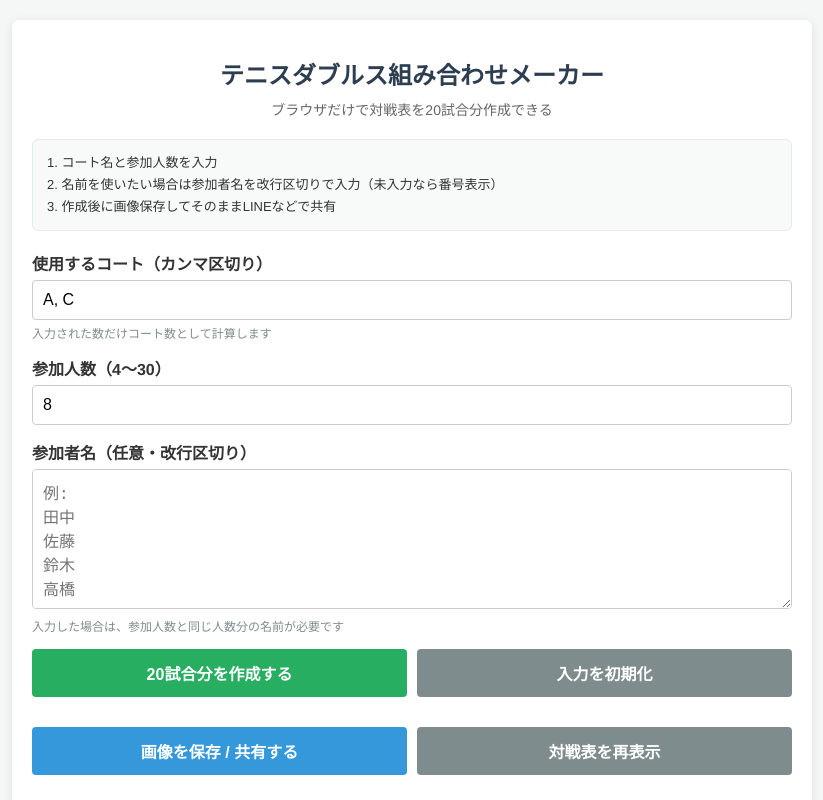
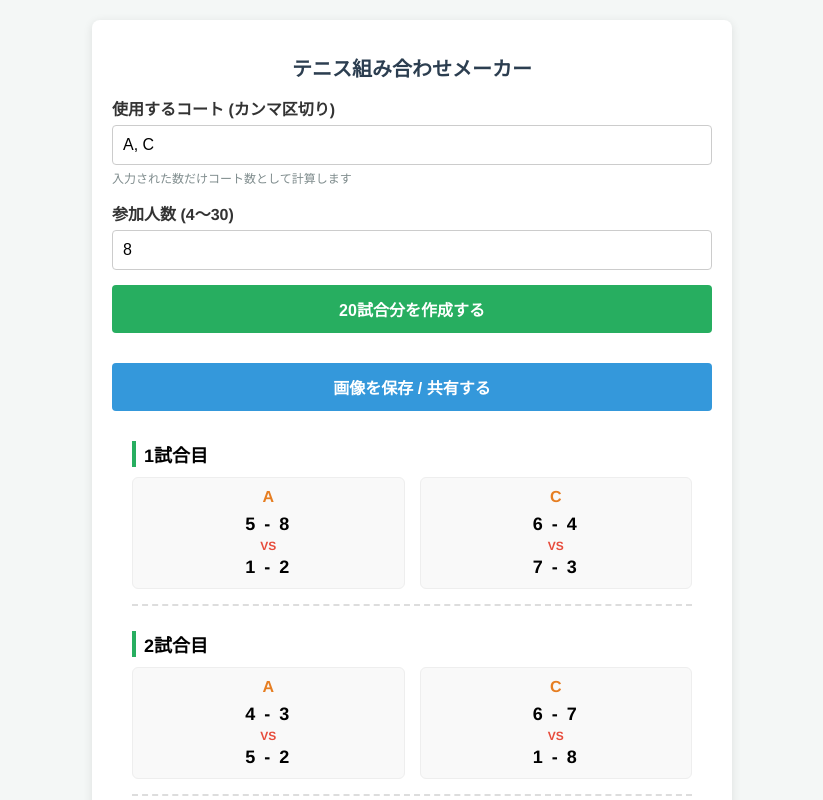
Before and after one commit to 449yonyonku-lab/tenisuyou, a plain HTML site: page index.html in a window 1280 px wide. Both pictures are taken after a click on the button "20試合分を作成する". Shown: the top 800 px of the page, without its empty margins (228-1051 px from the left). Drawn offline with nearby package versions, Linux system fonts and the light colour scheme.

Commit message:
Update index.html

```diff
--- a/index.html
+++ b/index.html
@@ -3,187 +3,111 @@
 <head>
     <meta charset="UTF-8">
     <meta name="viewport" content="width=device-width, initial-scale=1.0">
-    <meta name="description" content="テニスダブルスの組み合わせを20試合分まとめて作成できる無料ツール">
     <title>テニスダブルス組み合わせメーカー</title>
+    <!-- 画像化のためのライブラリ -->
     <script src="https://cdnjs.cloudflare.com/ajax/libs/html2canvas/1.4.1/html2canvas.min.js"></script>
     <style>
         body { font-family: 'Helvetica Neue', Arial, sans-serif; background-color: #f4f7f6; color: #333; margin: 0; padding: 20px; }
-        .container { max-width: 760px; margin: 0 auto; background: #fff; padding: 20px; border-radius: 8px; box-shadow: 0 2px 10px rgba(0,0,0,0.1); }
-        h1 { font-size: 24px; text-align: center; color: #2c3e50; margin-bottom: 8px; }
-        .lead { text-align: center; font-size: 14px; color: #666; margin-bottom: 20px; }
-        .guide { background: #f8faf9; border: 1px solid #e4ece8; border-radius: 6px; padding: 12px 14px; margin-bottom: 20px; font-size: 13px; line-height: 1.7; }
+        .container { max-width: 600px; margin: 0 auto; background: #fff; padding: 20px; border-radius: 8px; box-shadow: 0 2px 10px rgba(0,0,0,0.1); }
+        h1 { font-size: 20px; text-align: center; color: #2c3e50; }
         .form-group { margin-bottom: 15px; }
         label { display: block; font-weight: bold; margin-bottom: 5px; }
-        input, textarea { width: 100%; padding: 10px; border: 1px solid #ccc; border-radius: 4px; box-sizing: border-box; font-size: 16px; }
-        textarea { min-height: 140px; resize: vertical; }
+        input { width: 100%; padding: 10px; border: 1px solid #ccc; border-radius: 4px; box-sizing: border-box; font-size: 16px; }
         .hint { font-size: 12px; color: #7f8c8d; margin-top: 4px; }
-        .button-row { display: flex; gap: 10px; flex-wrap: wrap; }
-        button { flex: 1; min-width: 180px; padding: 12px; background-color: #27ae60; color: white; border: none; border-radius: 4px; font-size: 16px; font-weight: bold; cursor: pointer; margin-bottom: 10px; }
+        button { width: 100%; padding: 12px; background-color: #27ae60; color: white; border: none; border-radius: 4px; font-size: 16px; font-weight: bold; cursor: pointer; margin-bottom: 10px; }
         button:hover { background-color: #2ecc71; }
-        button.secondary { background-color: #7f8c8d; }
-        button.secondary:hover { background-color: #95a5a6; }
         button.share-btn { background-color: #3498db; }
         button.share-btn:hover { background-color: #2980b9; }
+
+        /* 対戦表（画像化エリア）のスタイル */
         #result-area { display: none; margin-top: 20px; }
         #capture-area { background-color: #fff; padding: 20px; border-radius: 8px; color: #000; width: 100%; box-sizing: border-box; }
-        .result-header { font-size: 16px; font-weight: bold; margin-bottom: 16px; color: #2c3e50; }
         .round { margin-bottom: 25px; border-bottom: 2px dashed #ddd; padding-bottom: 15px; }
         .round-title { font-size: 18px; font-weight: bold; margin-bottom: 10px; border-left: 4px solid #27ae60; padding-left: 8px; }
         .courts-container { display: flex; flex-wrap: wrap; gap: 15px; }
-        .court { flex: 1; min-width: 180px; text-align: center; background: #f9f9f9; padding: 10px; border-radius: 6px; border: 1px solid #eee; }
+        .court { flex: 1; min-width: 120px; text-align: center; background: #f9f9f9; padding: 10px; border-radius: 6px; border: 1px solid #eee; }
         .court-name { font-weight: bold; font-size: 16px; color: #e67e22; margin-bottom: 8px; }
-        .team { font-size: 18px; font-weight: bold; letter-spacing: 0; line-height: 1.5; }
+        .team { font-size: 18px; font-weight: bold; letter-spacing: 2px; }
         .vs { font-size: 12px; color: #e74c3c; font-weight: bold; margin: 4px 0; }
         .rest-players { font-size: 12px; color: #7f8c8d; margin-top: 10px; }
+
         #image-preview { display: none; width: 100%; border: 1px solid #ccc; margin-top: 10px; }
-        .footer-note { margin-top: 16px; font-size: 12px; color: #7f8c8d; text-align: center; }
     </style>
 </head>
 <body>
+
 <div class="container">
-    <h1>テニスダブルス組み合わせメーカー</h1>
-    <div class="lead">ブラウザだけで対戦表を20試合分作成できる</div>
-
-    <div class="guide">
-        1. コート名と参加人数を入力<br>
-        2. 名前を使いたい場合は参加者名を改行区切りで入力（未入力なら番号表示）<br>
-        3. 作成後に画像保存してそのままLINEなどで共有
-    </div>
+    <h1>テニス組み合わせメーカー</h1>
 
     <div class="form-group">
-        <label for="court-names">使用するコート（カンマ区切り）</label>
+        <label for="court-names">使用するコート (カンマ区切り)</label>
         <input type="text" id="court-names" value="A, C" placeholder="例: A, C, E">
         <div class="hint">入力された数だけコート数として計算します</div>
     </div>
 
     <div class="form-group">
-        <label for="players">参加人数（4〜30）</label>
+        <label for="players">参加人数 (4〜30)</label>
         <input type="number" id="players" min="4" max="30" value="8">
     </div>
 
-    <div class="form-group">
-        <label for="player-names">参加者名（任意・改行区切り）</label>
-        <textarea id="player-names" placeholder="例:
-田中
-佐藤
-鈴木
-高橋"></textarea>
-        <div class="hint">入力した場合は、参加人数と同じ人数分の名前が必要です</div>
-    </div>
-
-    <div class="button-row">
     <button onclick="generateSchedule()">20試合分を作成する</button>
-        <button class="secondary" onclick="resetSettings()">入力を初期化</button>
-    </div>
 
     <div id="result-area">
-        <div class="button-row">
         <button class="share-btn" onclick="shareImage()">画像を保存 / 共有する</button>
-            <button class="secondary" onclick="showScheduleTable()">対戦表を再表示</button>
+        <img id="image-preview" alt="対戦表プレビュー">
+        <div id="capture-area">
+            <!-- ここに対戦表が生成されます -->
         </div>
-        <img id="image-preview" alt="対戦表プレビュー">
-        <div id="capture-area"></div>
     </div>
-
-    <div class="footer-note">GitHub Pagesでそのまま公開できる静的HTML版</div>
 </div>
 
 <script>
-    const STORAGE_KEY = 'tennis-schedule-maker-settings-v1';
-
-    document.addEventListener('DOMContentLoaded', loadSettings);
-
-    function loadSettings() {
-        const saved = localStorage.getItem(STORAGE_KEY);
-        if (!saved) return;
-        try {
-            const data = JSON.parse(saved);
-            document.getElementById('court-names').value = data.courts || 'A, C';
-            document.getElementById('players').value = data.players || 8;
-            document.getElementById('player-names').value = data.playerNames || '';
-        } catch (e) {
-            console.error('設定の読み込みに失敗しました。', e);
-        }
-    }
-
-    function saveSettings() {
-        const data = {
-            courts: document.getElementById('court-names').value,
-            players: document.getElementById('players').value,
-            playerNames: document.getElementById('player-names').value
-        };
-        localStorage.setItem(STORAGE_KEY, JSON.stringify(data));
-    }
-
-    function resetSettings() {
-        document.getElementById('court-names').value = 'A, C';
-        document.getElementById('players').value = 8;
-        document.getElementById('player-names').value = '';
-        localStorage.removeItem(STORAGE_KEY);
-    }
-
-    function getPlayerLabels(numPlayers) {
-        const rawNames = document.getElementById('player-names').value.trim();
-        if (!rawNames) {
-            return Array.from({ length: numPlayers }, (_, i) => String(i + 1));
-        }
-
-        const names = rawNames
-            .split('\n')
-            .map(name => name.trim())
-            .filter(name => name !== '');
-
-        if (names.length !== numPlayers) {
-            alert(`参加人数は ${numPlayers} 人ですが、入力された名前は ${names.length} 人分です。人数を揃えてください。`);
-            return null;
-        }
-
-        return names;
-    }
-
     function generateSchedule() {
+        // 入力されたコート名をカンマで分割し、空白を除去して配列にする
         const courtsInput = document.getElementById('court-names').value;
         const courtLabels = courtsInput.split(',').map(s => s.trim()).filter(s => s !== '');
 
         if (courtLabels.length === 0) {
-            alert('コート名を入力してください。（例：A, C）');
+            alert("コート名を入力してください。（例：A, C）");
             return;
         }
 
-        const numPlayers = parseInt(document.getElementById('players').value, 10);
-        if (Number.isNaN(numPlayers) || numPlayers < 4 || numPlayers > 30) {
-            alert('参加人数は4〜30人で入力してください。');
+        const numCourts = courtLabels.length;
+        const numPlayers = parseInt(document.getElementById('players').value);
+
+        if (numPlayers < 4) {
+            alert("最低4人以上の参加者が必要です。");
             return;
         }
 
-        const playerLabels = getPlayerLabels(numPlayers);
-        if (!playerLabels) return;
-
-        saveSettings();
-
-        const numCourts = courtLabels.length;
+        // 参加人数から、同時に試合できる最大人数を計算
         const maxPlayersPerRound = Math.min(numCourts * 4, Math.floor(numPlayers / 4) * 4);
         const actualCourts = maxPlayersPerRound / 4;
         const totalRounds = 20;
 
-        let playCounts = Array(numPlayers).fill(0);
-        let consecutiveRests = Array(numPlayers).fill(0);
-        let pairHistory = Array.from({ length: numPlayers }, () => Array(numPlayers).fill(0));
+        // 履歴管理
+        let playCounts = Array(numPlayers + 1).fill(0);
+        let consecutiveRests = Array(numPlayers + 1).fill(0);
+        let pairHistory = Array.from({ length: numPlayers + 1 }, () => Array(numPlayers + 1).fill(0));
 
-        let html = `<div class="result-header">参加者 ${numPlayers} 人 / 使用コート ${courtLabels.slice(0, actualCourts).join(', ')}</div>`;
+        let html = '';
 
         for (let round = 1; round <= totalRounds; round++) {
-            let players = Array.from({ length: numPlayers }, (_, i) => i);
+            // 1. 試合に出る人を選ぶ（休み回数の公平化と連続休み防止）
+            let players = Array.from({length: numPlayers}, (_, i) => i + 1);
             players.sort((a, b) => {
+                // 優先度1: 連続休みが多い人を優先
                 if (consecutiveRests[b] !== consecutiveRests[a]) {
                     return consecutiveRests[b] - consecutiveRests[a];
                 }
+                // 優先度2: 試合数が少ない人を優先
                 return playCounts[a] - playCounts[b];
             });
 
             const activePlayers = players.slice(0, maxPlayersPerRound);
             const restPlayers = players.slice(maxPlayersPerRound);
 
+            // 履歴の更新（試合数と休み）
             activePlayers.forEach(p => {
                 playCounts[p]++;
                 consecutiveRests[p] = 0;
@@ -192,6 +116,7 @@
                 consecutiveRests[p]++;
             });
 
+            // 2. ペアと対戦相手の決定（重複防止アルゴリズム）
             let bestConfig = null;
             let bestScore = Infinity;
 
@@ -205,6 +130,7 @@
                     let p3 = shuffled[c * 4 + 2];
                     let p4 = shuffled[c * 4 + 3];
 
+                    // ペアの重複は大きなペナルティ
                     score += pairHistory[p1][p2] * 100;
                     score += pairHistory[p3][p4] * 100;
                 }
@@ -213,9 +139,10 @@
                     bestScore = score;
                     bestConfig = shuffled;
                 }
-                if (score === 0) break;
+                if (score === 0) break; // 重複0が見つかったら即採用
             }
 
+            // 選ばれた組み合わせを履歴に記録
             for (let c = 0; c < actualCourts; c++) {
                 let p1 = bestConfig[c * 4];
                 let p2 = bestConfig[c * 4 + 1];
@@ -225,6 +152,7 @@
                 pairHistory[p3][p4]++; pairHistory[p4][p3]++;
             }
 
+            // 3. HTMLの生成
             html += `<div class="round">`;
             html += `<div class="round-title">${round}試合目</div>`;
             html += `<div class="courts-container">`;
@@ -238,16 +166,16 @@
                 html += `
                     <div class="court">
                         <div class="court-name">${courtLabels[c]}</div>
-                        <div class="team">${playerLabels[p1]} - ${playerLabels[p2]}</div>
+                        <div class="team">${p1} - ${p2}</div>
                         <div class="vs">VS</div>
-                        <div class="team">${playerLabels[p3]} - ${playerLabels[p4]}</div>
+                        <div class="team">${p3} - ${p4}</div>
                     </div>
                 `;
             }
             html += `</div>`;
 
             if (restPlayers.length > 0) {
-                html += `<div class="rest-players">休み: ${restPlayers.map(i => playerLabels[i]).join(', ')}</div>`;
+                html += `<div class="rest-players">休み: ${restPlayers.sort((a,b)=>a-b).join(', ')}</div>`;
             }
             html += `</div>`;
         }
@@ -259,56 +187,45 @@
         captureArea.style.display = 'block';
     }
 
-    function showScheduleTable() {
-        document.getElementById('image-preview').style.display = 'none';
-        document.getElementById('capture-area').style.display = 'block';
-    }
-
     async function shareImage() {
         const captureArea = document.getElementById('capture-area');
-        if (!captureArea.innerHTML.trim()) {
-            alert('先に対戦表を作成してください。');
-            return;
-        }
 
         const btn = document.querySelector('.share-btn');
         const originalText = btn.innerText;
-        btn.innerText = '画像生成中...';
+        btn.innerText = "画像生成中...";
         btn.disabled = true;
 
         try {
             const canvas = await html2canvas(captureArea, {
                 scale: 2,
-                backgroundColor: '#ffffff'
+                backgroundColor: "#ffffff"
             });
 
-            const dataUrl = canvas.toDataURL('image/png');
+            const dataUrl = canvas.toDataURL("image/png");
 
             const preview = document.getElementById('image-preview');
             preview.src = dataUrl;
             preview.style.display = 'block';
             captureArea.style.display = 'none';
 
-            if (navigator.share && navigator.canShare) {
+            if (navigator.share) {
                 const blob = await (await fetch(dataUrl)).blob();
                 const file = new File([blob], 'tennis_schedule.png', { type: 'image/png' });
 
-                if (navigator.canShare({ files: [file] })) {
                 try {
                     await navigator.share({
                         title: 'テニス組み合わせ',
                         files: [file]
                     });
-                        return;
                 } catch (e) {
-                        console.log('共有がキャンセルされました。');
+                    console.log("共有がキャンセルされました。");
+                    downloadImage(dataUrl);
                 }
+            } else {
+                downloadImage(dataUrl);
             }
-            }
-
-            downloadImage(dataUrl);
         } catch (error) {
-            alert('画像の生成に失敗しました。');
+            alert("画像の生成に失敗しました。");
             console.error(error);
         } finally {
             btn.innerText = originalText;
@@ -323,5 +240,6 @@
         link.click();
     }
 </script>
+
 </body>
 </html>
```
Lines whose indentation alone changed are shown as unchanged.
